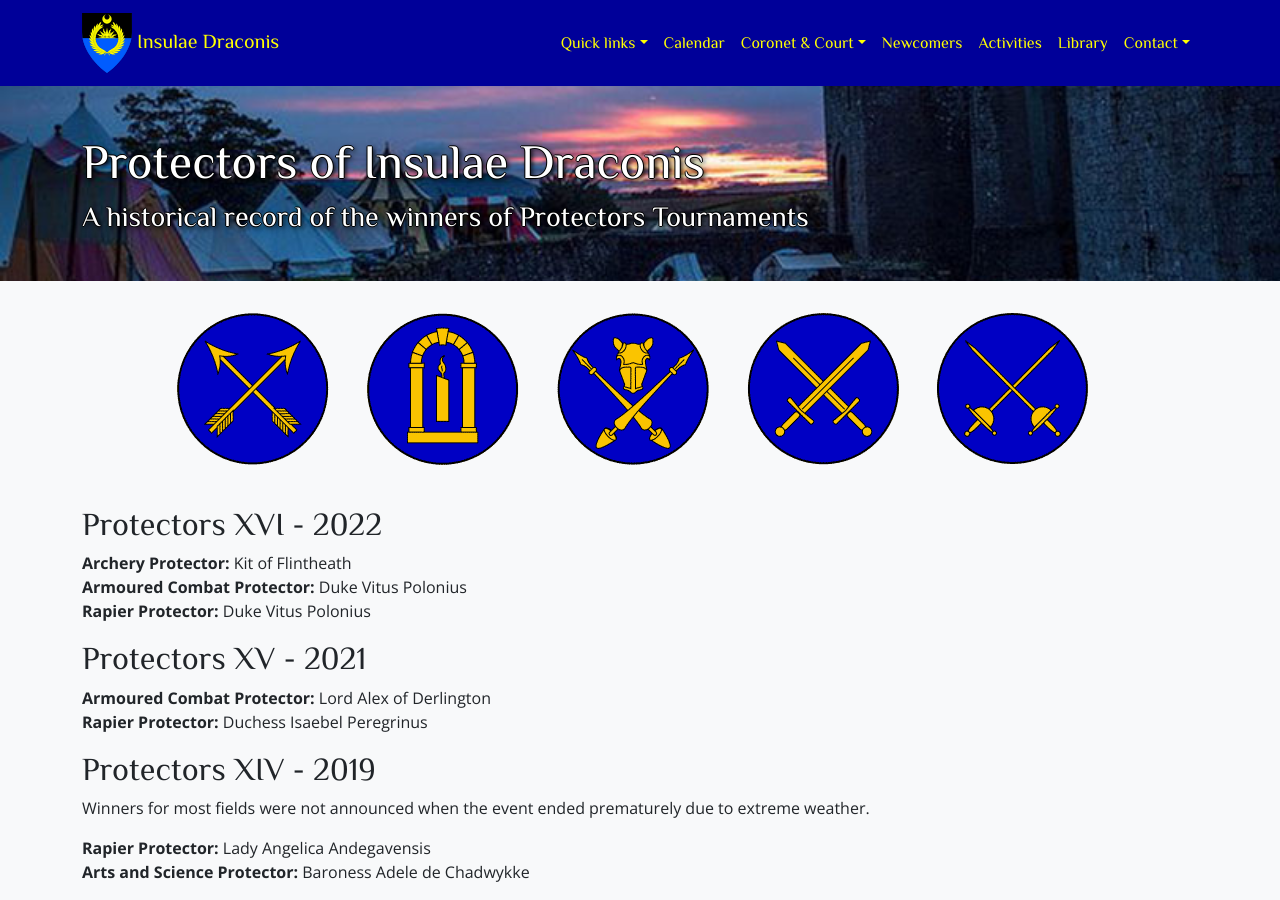
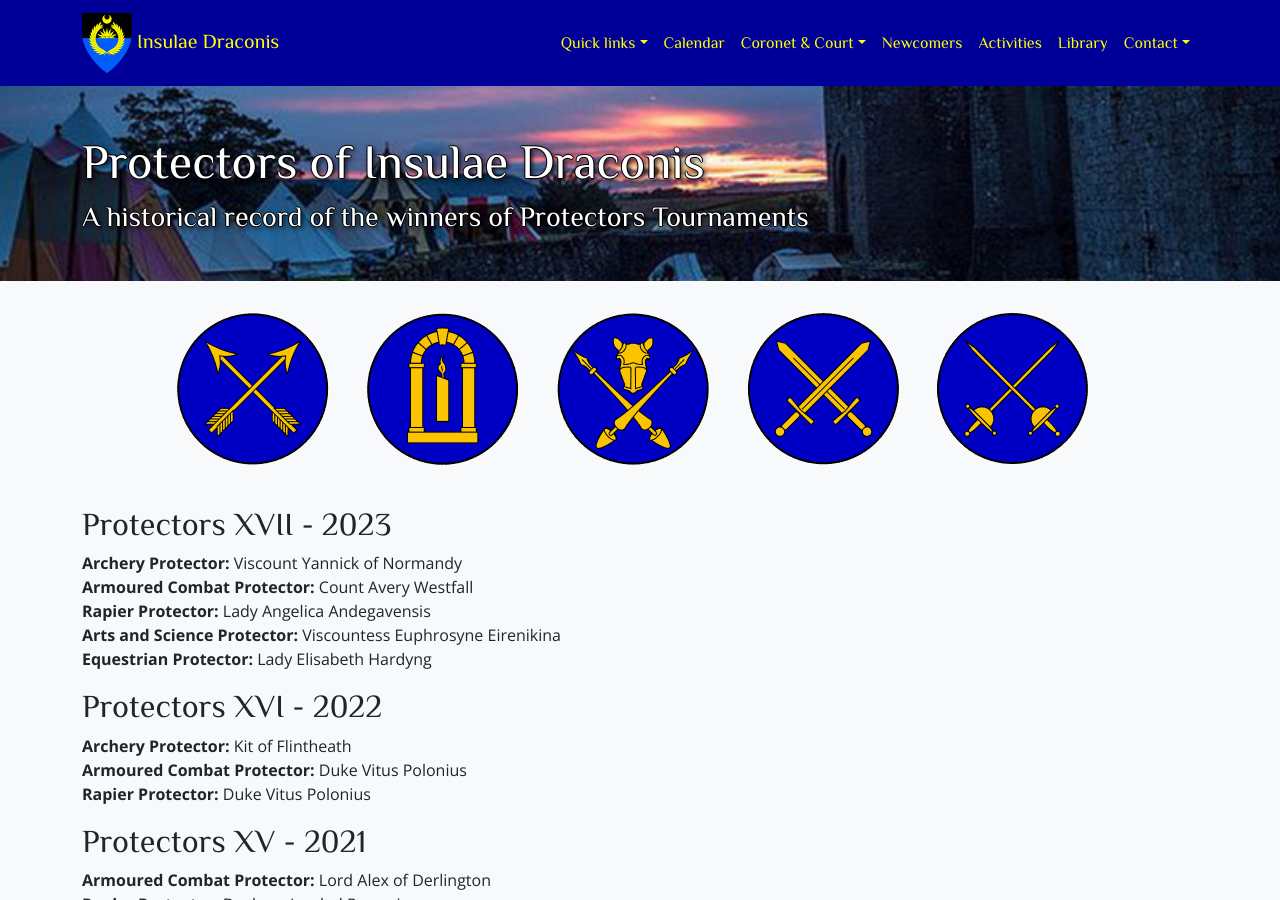
Before and after one commit to drachenwald/insulae-draconis, a Jekyll site: the page built from activities/protectors.md, in a window 1280 px wide and 900 px high. Built offline with Jekyll 4.4.1, drawn with Linux system fonts in a browser that asks for light colours; comment, search, counter and statistics services are not loaded.

Commit message:
Update protectors.yaml
Eadbald's first yaml file update.

```diff
--- a/_data/protectors.yaml
+++ b/_data/protectors.yaml
@@ -16,6 +16,20 @@ titles:
     badge: "/images/rapier_protector.gif"
 
 winners:
+  - tournament: Protectors XVII
+    year: 2023
+    protectors:
+      - field: archery
+        name: Viscount Yannick of Normandy
+      - field: heavy
+        name: Count Avery Westfall
+      - field: rapier
+        name: Lady Angelica Andegavensis
+      - field: aands
+        name: Viscountess Euphrosyne Eirenikina
+      - field: equestrian
+        name: Lady Elisabeth Hardyng
+
   - tournament: Protectors XVI
     year: 2022
     protectors:
```
